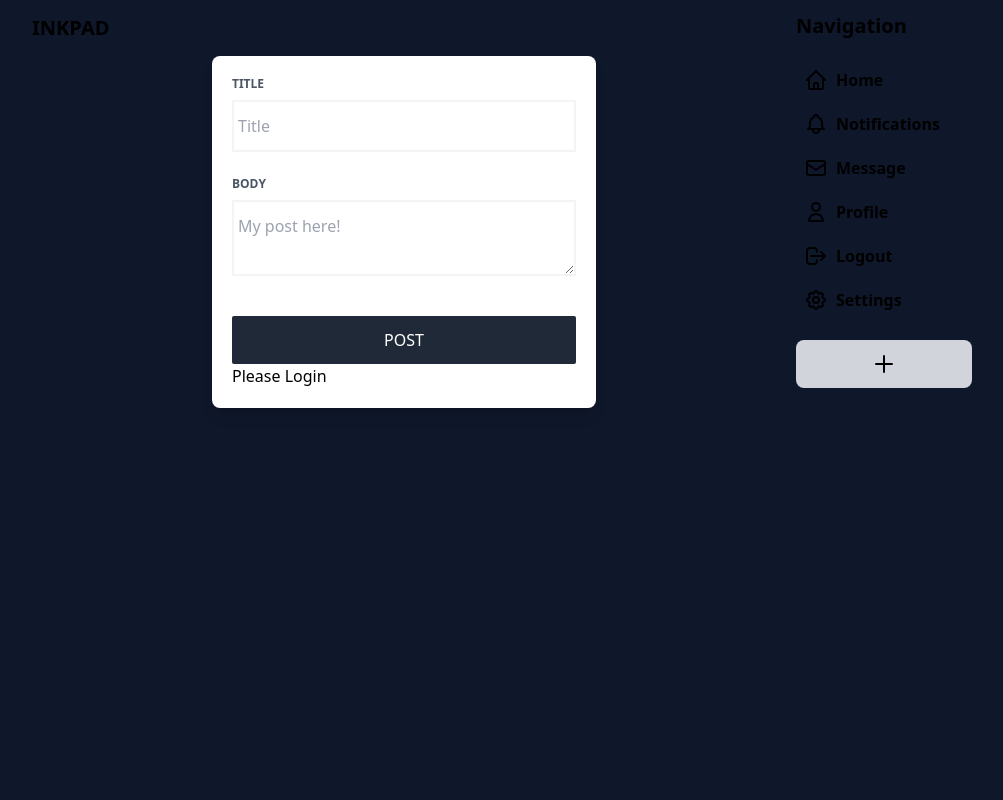
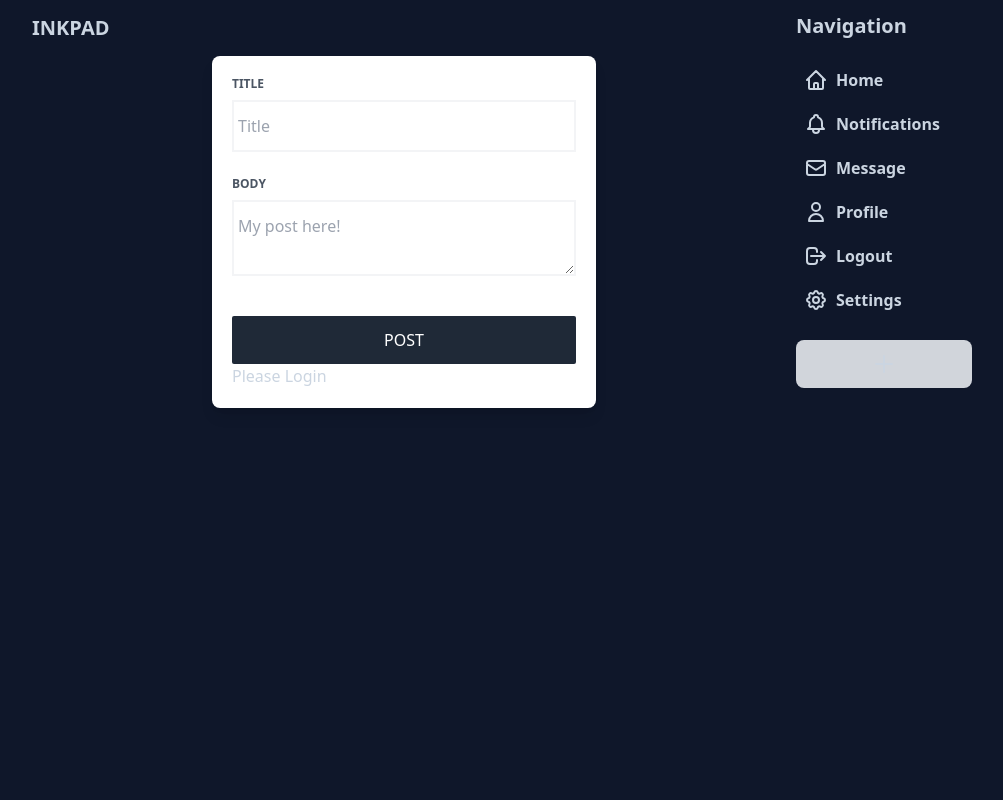
Before and after one commit to Cynniminni/masonite-project, a Python web app: template templates/blog.html in a window 1280 px wide. Shown: the whole page, without its empty margins (140-1143 px from the left). Run offline with Jinja, Linux system fonts and the light colour scheme; the template is opened without the code that fills it, so the values that code supplies are empty; some libraries are stand-ins or nearby versions.

Commit message:
Change font color to slate-300

```diff
--- a/templates/base.html
+++ b/templates/base.html
@@ -11,7 +11,7 @@
         {% block title %}{% endblock title %}
     </title>
     <body
-        class="flex justify-center mx-auto bg-slate-900">
+        class="flex justify-center mx-auto bg-slate-900 text-slate-300">
         <!-- main -->
         <div
             class="w-full flex flex-col max-w-3xl">
```
